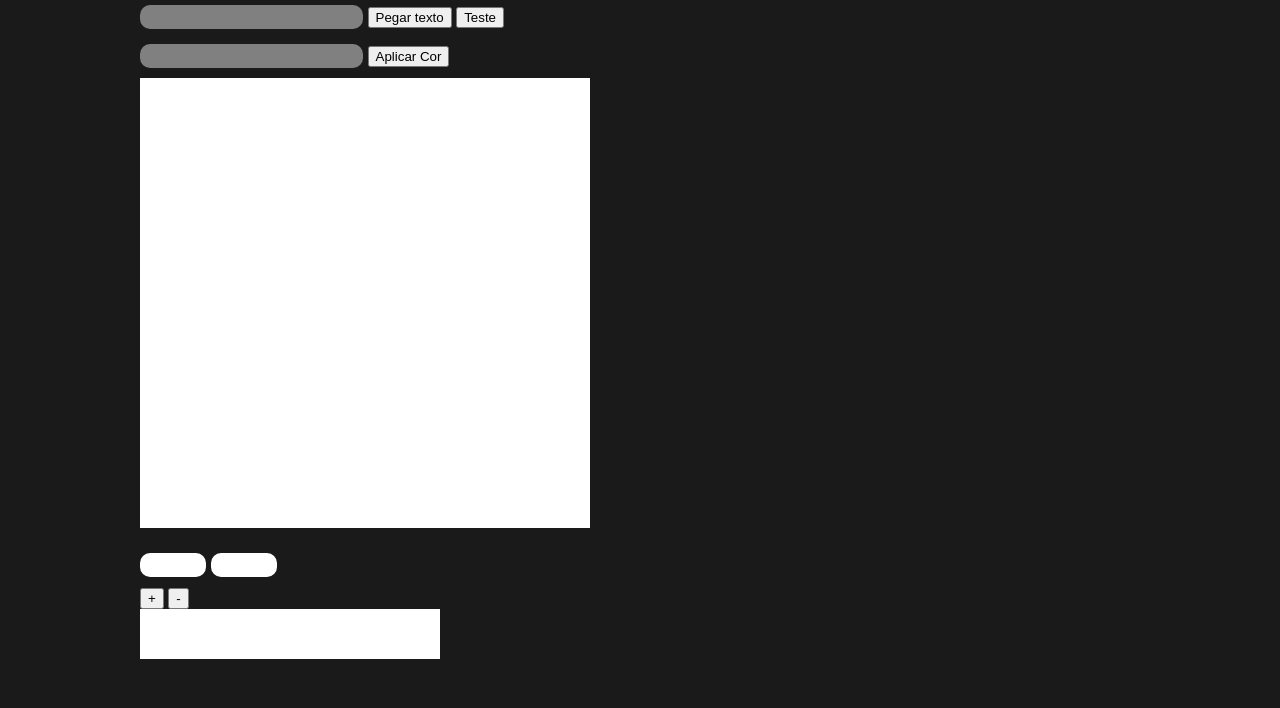
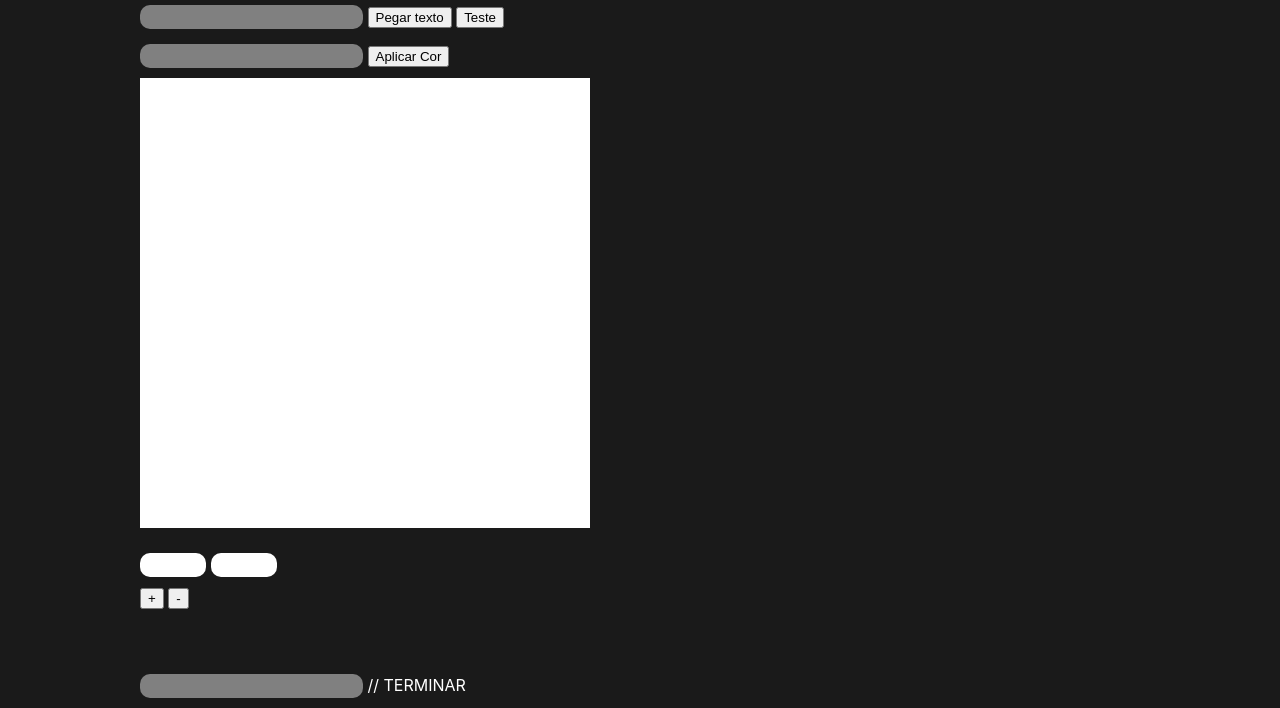
Before and after one commit to Robert-Cortez-Rudi/Tutorial_html_css_js, a plain HTML site: page if_finance/index.html in a window 1280 px wide. Shown: the part 172-880 px from the top of the page. Before the commit the page ends 831 px from the top, so only its background shows below. Drawn offline with Linux system fonts and the light colour scheme.

Commit message:
Fazendo os desafios do JS

```diff
--- a/if_finance/index.html
+++ b/if_finance/index.html
@@ -93,7 +93,14 @@
                     <button onclick="calcular('+')">+</button>
                     <button onclick="calcular('-')">-</button>
                     <br>
-                    <div id="conta" style="background-color: #FFFFFF; width: 300px; height: 50px;"></div>
+                </div>
+                <br>
+                <div id="conta"></div>
+
+                <br><br>
+
+                <div>
+                    <input type="text" id=""> // TERMINAR
                 </div>
 
 
```
